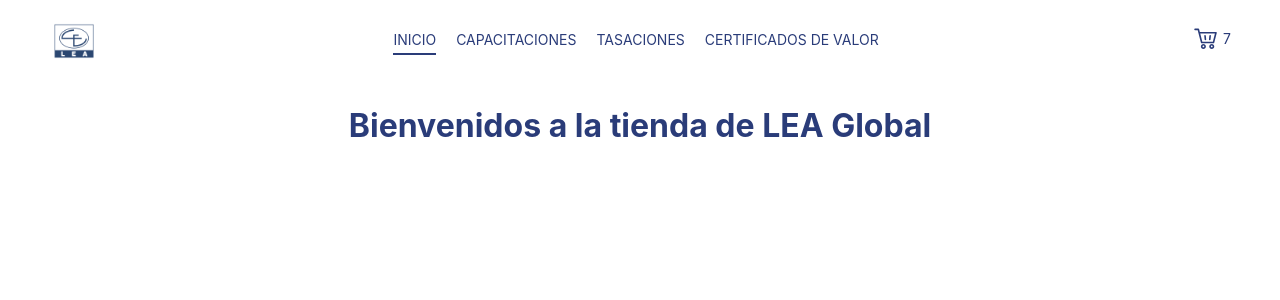
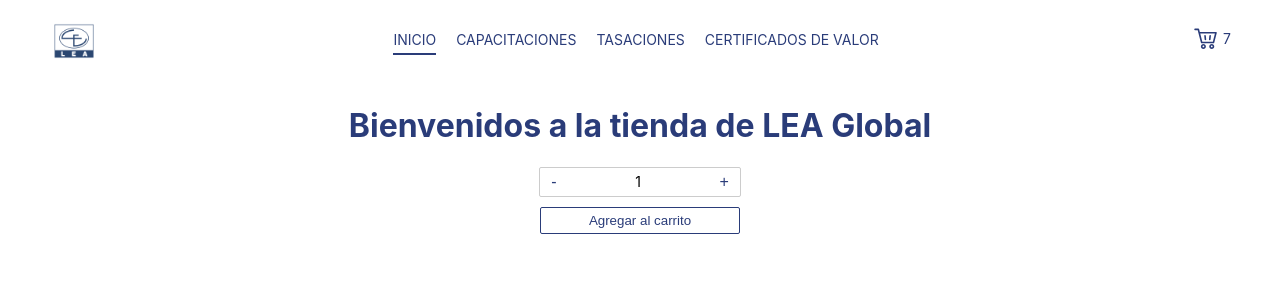
Before and after one commit to carospi7/LEAGlobalSpinetta, a React (Create React App) app: page / in a window 1280 px wide. Shown: the top 300 px of the page. Built offline with nearby package versions, Linux system fonts and the light colour scheme.

Commit message:
sumo itemCount

```diff
--- /dev/null
+++ b/src/components/ItemCount/ItemCount.css
@@ -0,0 +1,34 @@
+.quantityBlock {
+    border: 1px solid #ccc;
+    width: 200px;
+    display: flex;
+    margin: 0 auto;
+    border-radius: 2px;
+}
+
+.quantityBlock>button {
+    flex-grow: 1;
+    background: none;
+    border: none;
+    padding: 5px;
+    color: #2a3c79;
+    font-size: 16px;
+    cursor: pointer;
+}
+
+.quantityBlock>span {
+    flex-grow: 10;
+    font-size: 14px;
+    padding: 5px;
+}
+
+.addButton {
+    color: #2a3c79;
+    border: 1px solid #2a3c79;
+    border-radius: 2px;
+    margin-top: 10px;
+    background: none;
+    padding: 5px;
+    width: 200px;
+    cursor: pointer;
+}
--- /dev/null
+++ b/src/components/ItemCount/ItemCount.js
@@ -0,0 +1,28 @@
+import React, { useState } from 'react';
+import './ItemCount.css';
+
+const ItemCount = ({ stock, initial, onAdd }) => {
+
+    const [ count, setCount] = useState(initial)
+
+    const handleCountAdd = () => {
+        setCount(count < stock ? count + 1 : stock)
+    }
+
+    const handleCountSubtract = () => {
+        setCount(count > 0 ? count - 1 : 0)
+    }
+
+    return (
+        <>
+            <div className='quantityBlock'>
+                <button onClick={ handleCountSubtract }> - </button>
+                <span>{ count }</span>
+                <button onClick={ handleCountAdd }> + </button>
+            </div>
+            <button className='addButton' onClick={ () => onAdd(count) }>Agregar al carrito</button>
+        </>
+    )
+}
+
+export default ItemCount;
--- a/src/components/ItemListContainer/ItemListContainer.js
+++ b/src/components/ItemListContainer/ItemListContainer.js
@@ -1,9 +1,17 @@
 import React from 'react';
 import './ItemListContainer.css';
+import ItemCount from '../ItemCount/ItemCount';
 
 const ItemListContainer = ({ greeting }) => {
+
+    const onAdd = (count) => {
+        console.log(`Se agregaron ${count} items al carrito`)
+    }
     return (
-        <h1>{ greeting }</h1>
+        <>
+            <h1>{ greeting }</h1>
+            <ItemCount stock={ 5 } initial={ 1 } onAdd={ onAdd }/>
+        </>
     )
 }
 
```
